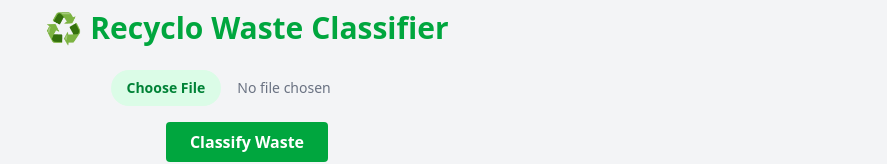
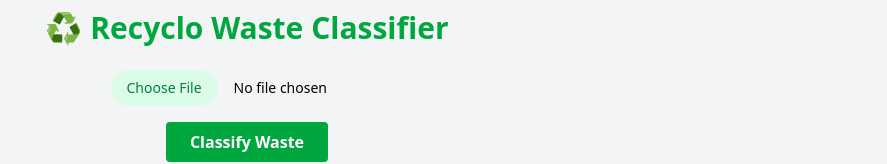
Before and after one commit to Jiwei-Cao/Recyclo, a React (Vite) app in the folder frontend/: page / in a window 1280 px wide. Shown: the part 314-478 px from the top of the page, without its empty margins (393-1280 px from the left). Built offline with nearby package versions, Linux system fonts and the light colour scheme; no server answers.

Commit message:
updated upload image dark mode

```diff
--- a/frontend/src/App.jsx
+++ b/frontend/src/App.jsx
@@ -8,22 +8,24 @@ function App() {
   const [darkMode, setDarkMode] = useState(false);
 
   const containerClasses = `
-    relative flex flex-col items-center justify-center p-6 min-h-screen
+    relative flex flex-col items-center justify-center
+    p-6 min-h-screen transition-colors duration-300
     ${darkMode
-      ? 'dark:bg-gray-900'
-      : 'bg-gray-100'}
+      ? 'dark:bg-gray-900 text-white border-gray-700 shadow-none'
+      : 'bg-gray-100 text-black border-gray-200 shadow-lg'}
   `
-
   return (
     <div className={containerClasses}>
       <ThemeToggle darkMode={darkMode} setDarkMode={setDarkMode} />
 
-      <h1 className="text-3xl font-bold text-green-600 dark:text-green-400 mb-6">
+      <h1 className={`text-3xl font-bold mb-6 ${
+        darkMode ? 'text-green-400' : 'text-green-600'
+      }`}>
         ♻️ Recyclo Waste Classifier
       </h1>
 
-      <UploadImage onResult={setPrediction} />
-      <PredictionResult result={prediction} />
+      <UploadImage onResult={setPrediction} darkMode={darkMode}/>
+      <PredictionResult result={prediction} darkMode={darkMode}/>
     </div>
   )
 }
--- a/frontend/src/components/UploadImage.jsx
+++ b/frontend/src/components/UploadImage.jsx
@@ -1,7 +1,7 @@
 import React, { useState } from 'react';
 import api from "../api.js";
 
-const UploadImage = ({ onResult }) => {
+const UploadImage = ({ onResult, darkMode}) => {
     const [file, setFile] = useState(null);
     const [loading, setLoading] = useState(false);
 
@@ -25,32 +25,44 @@ const UploadImage = ({ onResult }) => {
         }
     };
 
+    const inputBase = `
+    block 2-full text-sm
+    focus:outline-none focus:ring-2 focus:ring-offset-2
+    ${darkMode ? 'focus:ring-green-300' : 'focus:ring-green-500'}
+    `
+
+    const filePickerClasses = darkMode
+    ? `
+      ${inputBase}
+      file:mr-4 file:py-2 file:px-4 file:rounded-full file:border file:border-gray-600
+      file:bg-green-800 file:text-green-200 hover:file:bg-green-700
+    `
+    : `
+      ${inputBase}
+      file:mr-4 file:py-2 file:px-4 file:rounded-full file:border-0
+      file:bg-green-100 file:text-green-700 hover:file:bg-green-200
+    `
+
+    const buttonClasses = `
+    flex items-center justify-center py-2 px-6 rounded font-semibold transition-colors duration-300
+    focus:outline-none focus:ring-2 focus:ring-offset-2
+    ${loading ? 'opacity-50 cursor-not-allowed' : darkMode
+      ? 'bg-green-500 text-gray-900 hover:bg-green-600 focus:ring-green-300'
+      : 'bg-green-600 text-white hover:bg-green-700 focus:ring-green-500'}
+    `
+
+
     return (
         <form onSubmit={handleSubmit} className="flex flex-col items-center space-y-4">
             <input
             type="file"
             accept="image/*"
             onChange={(e) => setFile(e.target.files[0])}
-            className="block w-full text-sm text-gray-500
-                   file:mr-4 file:py-2 file:px-4
-                   file:rounded-full file:border-0
-                   file:text-sm file:font-semibold
-                   file:bg-green-100 file:text-green-700
-                   hover:file:bg-green-200"
+            className={filePickerClasses}
             />
 
-            <button
-                type="submit"
-                disabled={loading}
-                className={`
-                    flex items-center justify-center
-                    bg-green-600 hover:bg-green-700 text-white font-semibold
-                    py-2 px-6 rounded
-                    ${loading ? 'opacity-50 cursor-not-allowed' : ''}
-                `}
-            >
-                {loading
-                    ? (
+            <button type="submit" disabled={loading}className={buttonClasses}>
+                {loading ? (
                     <>
                         <svg
                             className="animate-spin h-5 w-5 mr-2"
@@ -72,9 +84,9 @@ const UploadImage = ({ onResult }) => {
                         </svg>
                         Processing...
                     </>
-                    )
-                    : 'Classify Waste'
-                }
+                ) :(
+                    'Classify Waste'
+                )}
             </button>
         </form>
     );
```
Lines whose indentation alone changed are shown as unchanged.
